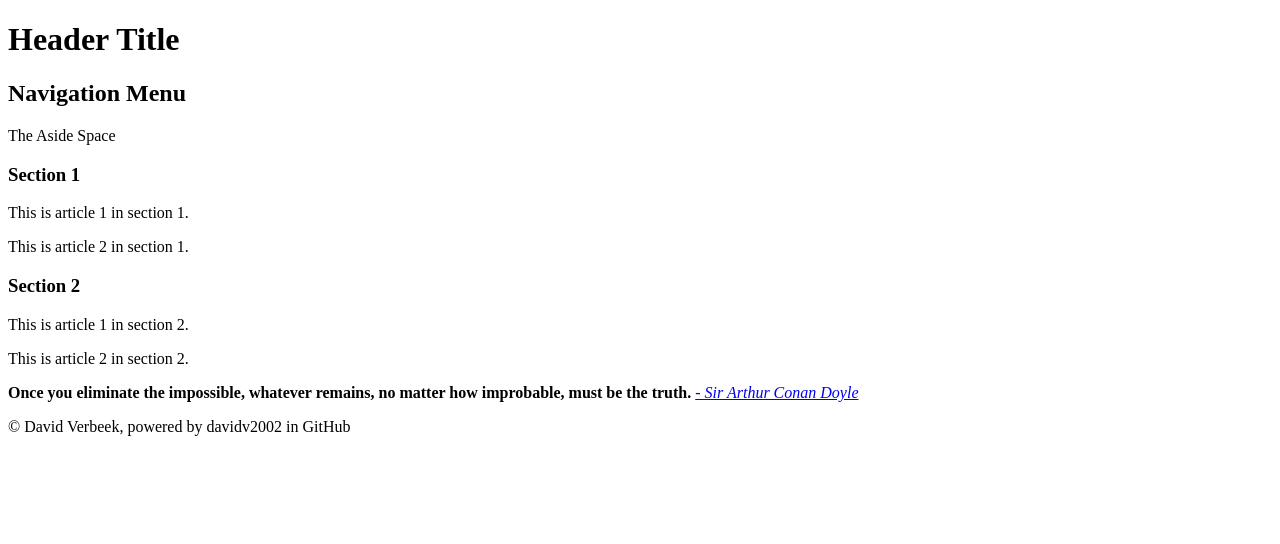
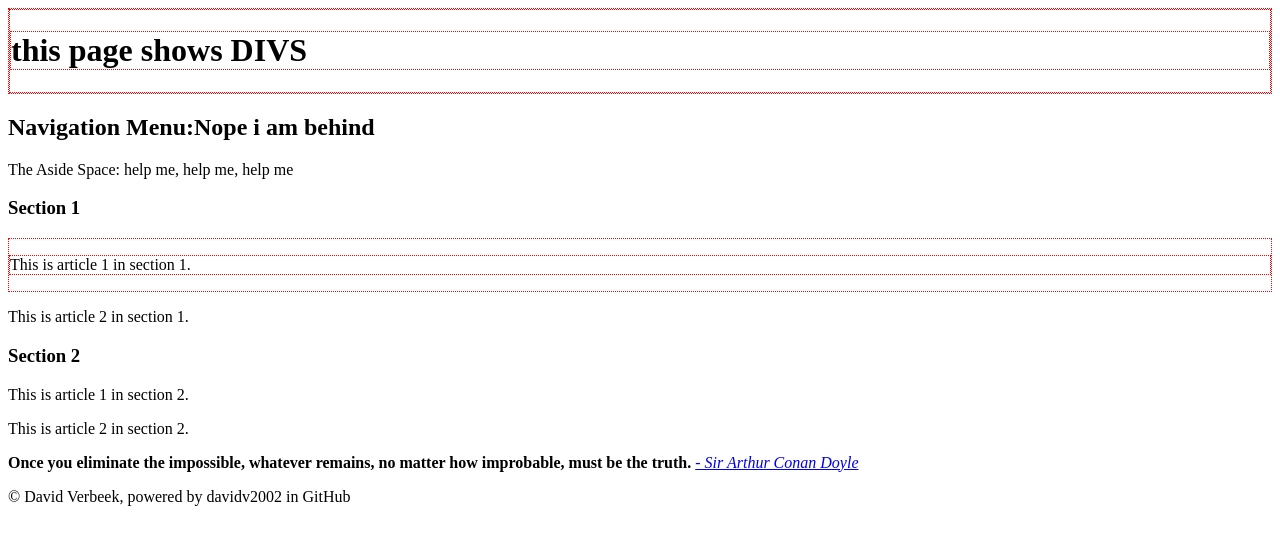
Before and after one commit to davidv2002/html-lessions, a plain HTML site: page childPages/divs.html in a window 1280 px wide. Drawn offline with Linux system fonts and the light colour scheme.

Commit message:
Update divs.html

```diff
--- a/childPages/divs.html
+++ b/childPages/divs.html
@@ -2,7 +2,7 @@
 <html lang="en" dir="ltr">
   <head>
     <meta charset="utf-8">
-    <title>Divisions</title>
+    <title>DIVs</title>
 
 
     <meta name="author" content="David Verbeek">
@@ -10,21 +10,26 @@
     <meta name="keywords" content="HTML, tags, webpage, website, building"> <!-- Key Words for conducting searches in Search Engines -->
     <meta name="viewport" content="width=device-width, initial-scale=1.0"> <!-- Content gives value for name or http-equiv attribute, text entry for typeof string or array string -->
 
+    <style>
+      /* this is a style comment*/
+      div {border: thin dotted red;}
+
+    </style>
   </head>
 
   <body>
 
-    <header><h1>Header Title</h1></header>
+    <div><header><div><h1><div>this page shows DIVS</div></h1></div></header></div>
 
-    <nav><h2>Navigation Menu</h2></nav>
+    <nav><h2>Navigation Menu:Nope i am behind</h2></nav>
 
-    <aside><p>The Aside Space</p></aside>
+    <aside><p>The Aside Space: help me, help me, help me</p></aside>
 
     <section>
       <h3>Section 1</h3>
 
         <article>
-          <p>This is article 1 in section 1.</p>
+          <div><p><div>This is article 1 in section 1.</div></p></div>
         </article>
 
         <article>
```
